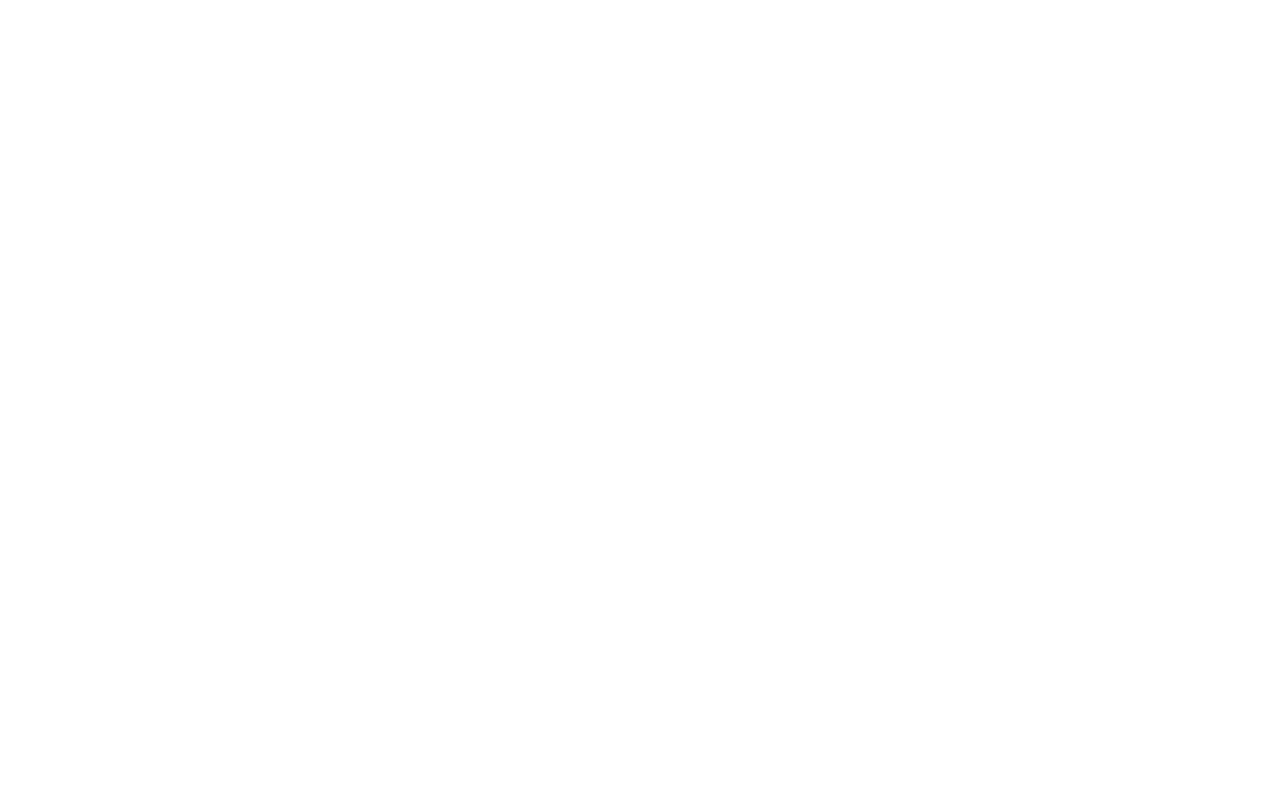
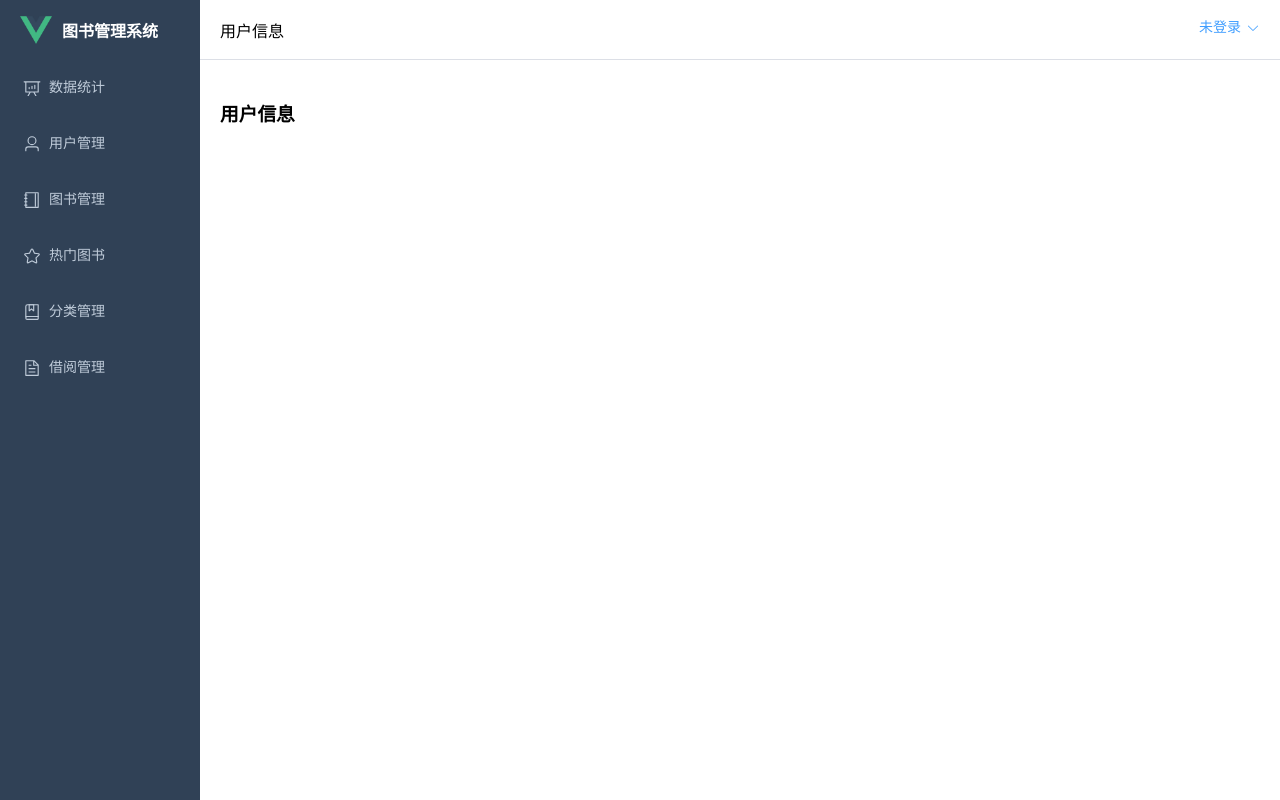
Before and after one commit to xytgy/library-system, a Vue app: page /profile in a window 1280 px wide. Before the commit this address had no page. Built offline with nearby package versions, Linux system fonts and the light colour scheme; sample sign-in values are in the browser's storage; the HTML template or start-up script is replaced by a standard one.

Commit message:
feat:profile-page开始开发

```diff
--- a/src/router/index.ts
+++ b/src/router/index.ts
@@ -20,6 +20,14 @@
       path: '/',
       name: 'MainLayout',
       component: () => import('../layout/MainLayout.vue'),
+      children: [
+        {
+          path: '/profile',
+          name: 'Profile',
+          component: () => import('../views/profile/index.vue'),
+          meta: { title: '用户信息' }
+        }
+      ]
     }
   ]
   const router = createRouter({
--- /dev/null
+++ b/src/views/profile/index.vue
@@ -0,0 +1,5 @@
+<template>
+    <div>
+        <h1>用户信息</h1>
+    </div>
+</template>
```
